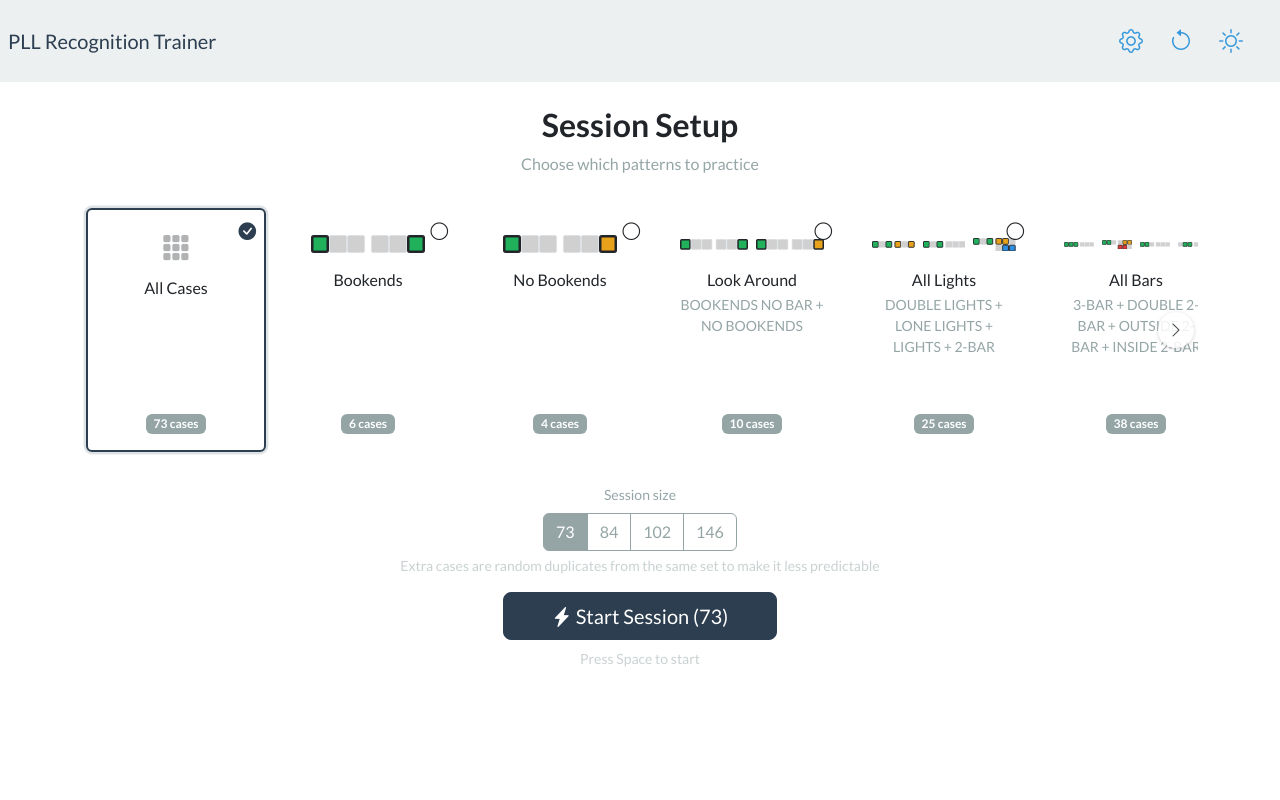
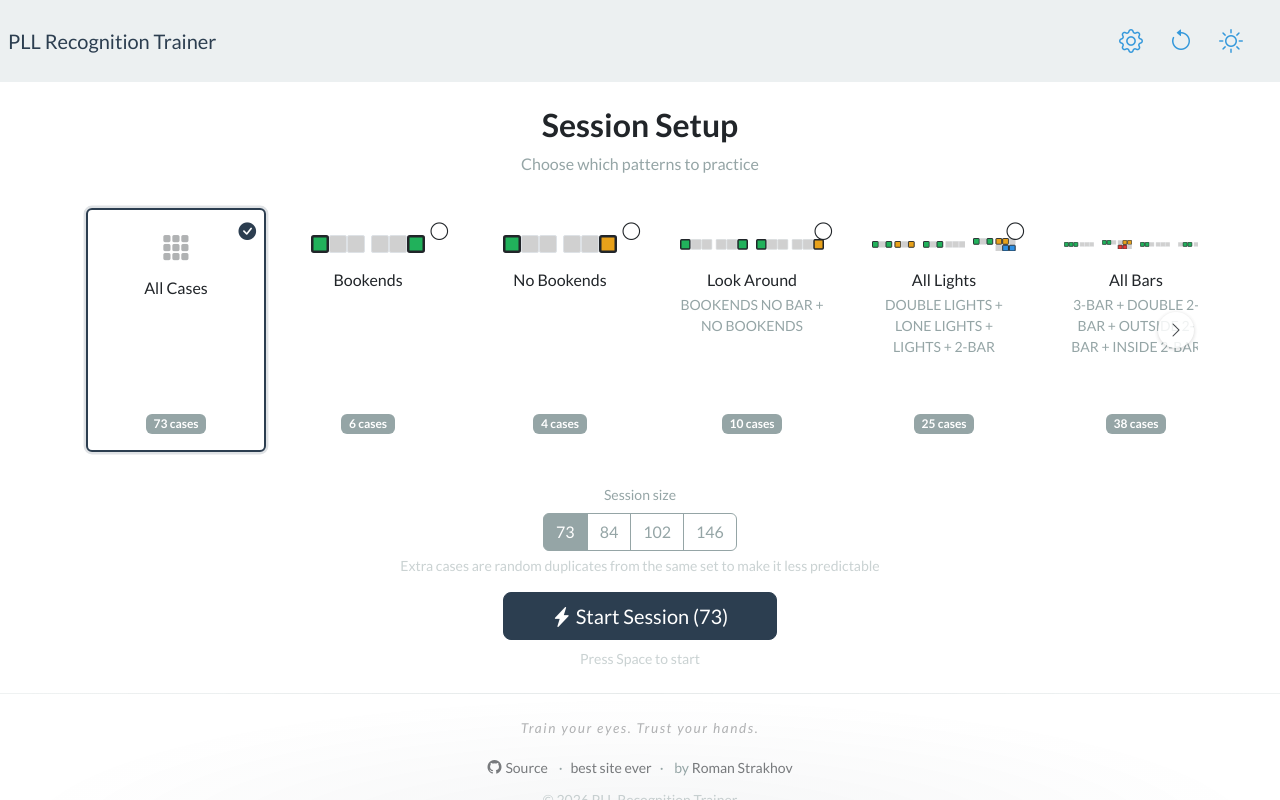
Before and after one commit to Roman-/pll_recognition_trainer, a Vue app: page /#/setup in a window 1280 px wide. Built offline with nearby package versions, Linux system fonts and the light colour scheme.

Commit message:
Move AppFooter to App.vue for consistent rendering across views, adjust layout styles accordingly

```diff
--- a/src/App.vue
+++ b/src/App.vue
@@ -1,6 +1,7 @@
 <script setup>
 import { RouterView } from 'vue-router'
 import NavBar from "@/components/nav/NavBar.vue";
+import AppFooter from "@/components/AppFooter.vue";
 import "@/assets/global.css"
 
 import {useThemeStore} from "@/stores/ThemeStore";
@@ -19,10 +20,18 @@ watch(settings.store, () => session.setAllowedCrossColors(settings.store.allowed
       <NavBar/>
     </div>
     <div class="flex-grow-1 overflow-auto">
-      <RouterView/>
+      <div class="app-content">
+        <RouterView/>
+        <AppFooter/>
+      </div>
     </div>
   </div>
 </template>
 
 <style scoped>
+.app-content {
+  display: flex;
+  flex-direction: column;
+  min-height: 100%;
+}
 </style>
--- a/src/components/AppFooter.vue
+++ b/src/components/AppFooter.vue
@@ -1,5 +1,5 @@
 <template>
-  <footer class="app-footer text-center mt-5">
+  <footer class="app-footer text-center mt-auto">
     <div class="container py-4">
       <div class="footer-tagline mb-3">Train your eyes. Trust your hands.</div>
       <div class="mb-2">
--- a/src/views/EvalResults.vue
+++ b/src/views/EvalResults.vue
@@ -3,7 +3,6 @@ import {useSessionStore} from "@/stores/SessionStore";
 import {computed} from "vue";
 import {resultsToEvalResults, evalQueueSize} from "@/scripts/evaluation";
 import ResultsList from "@/components/ResultsList.vue";
-import AppFooter from "@/components/AppFooter.vue";
 import {msToHumanReadable} from "@/scripts/time_formatter";
 import {useRouter} from "vue-router";
 
@@ -54,7 +53,6 @@ const startPersonalizedTraining = () => {
     <div class="col-12 col-md-8 col-lg-6 mx-auto">
       <ResultsList :results="evalResults" :pictureSize="220" :showNotes="true" :showTopPicture="true" :cardLayout="true"/>
     </div>
-    <AppFooter/>
   </div>
 </template>
 
--- a/src/views/HomeView.vue
+++ b/src/views/HomeView.vue
@@ -6,7 +6,7 @@ import GuideGroupCard from '@/components/guide/GuideGroupCard.vue'
 import guideData from '@/assets/guide/pll_two_sided_page1.json'
 import { isMobile } from '@/scripts/device'
 import { useKeydown } from '@/composables/useKeydown'
-import AppFooter from '@/components/AppFooter.vue'
+
 
 const router = useRouter()
 
@@ -137,7 +137,6 @@ useKeydown((e) => {
       </router-link>
     </div>
 
-    <AppFooter/>
   </div>
 </template>
 
--- a/src/views/TrainerView.vue
+++ b/src/views/TrainerView.vue
@@ -82,7 +82,7 @@ const keyPressHint = computed(() => {
 </script>
 
 <template>
-  <div class="d-flex h-100">
+  <div class="d-flex flex-grow-1">
     <div class="flex-grow-1 d-flex flex-column">
       <div class="d-md-none mx-3 mt-2">
         <div class="progress" style="height: 22px;">
```
